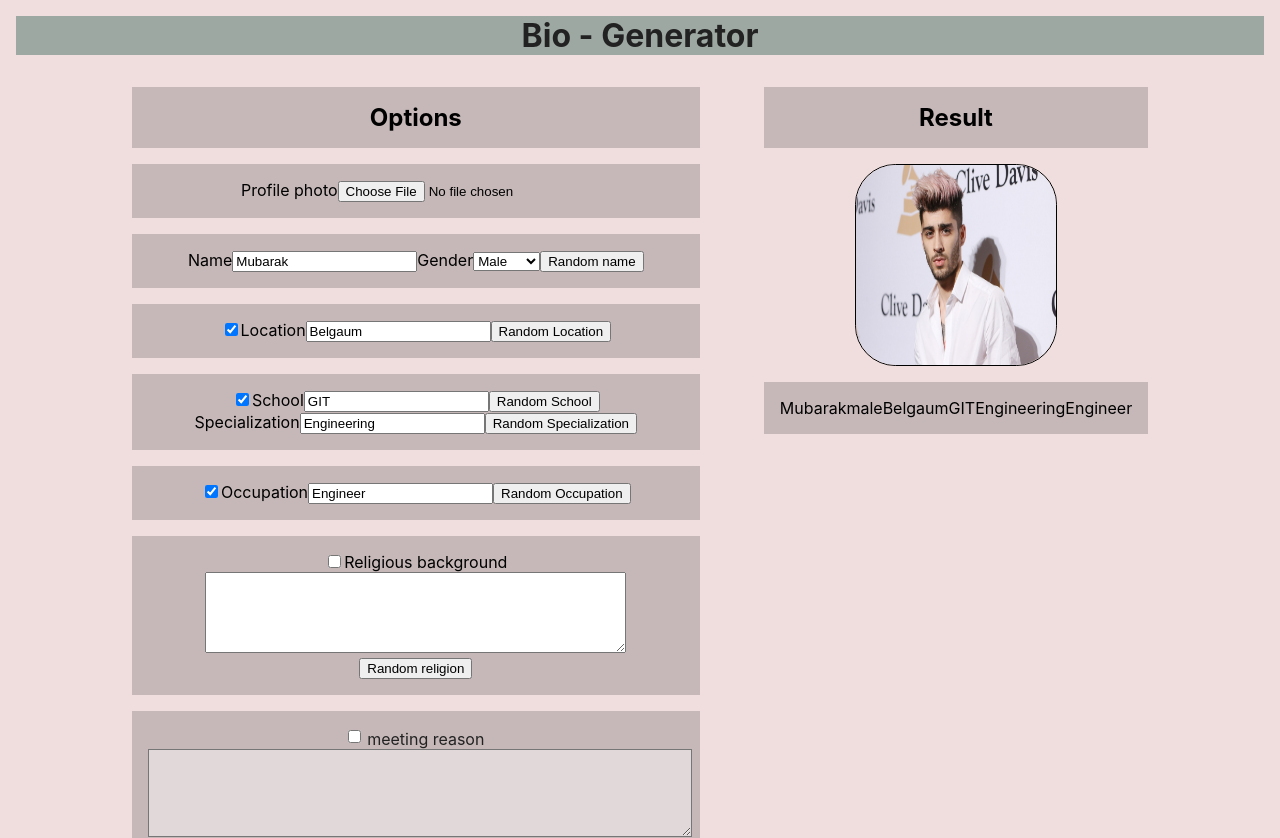
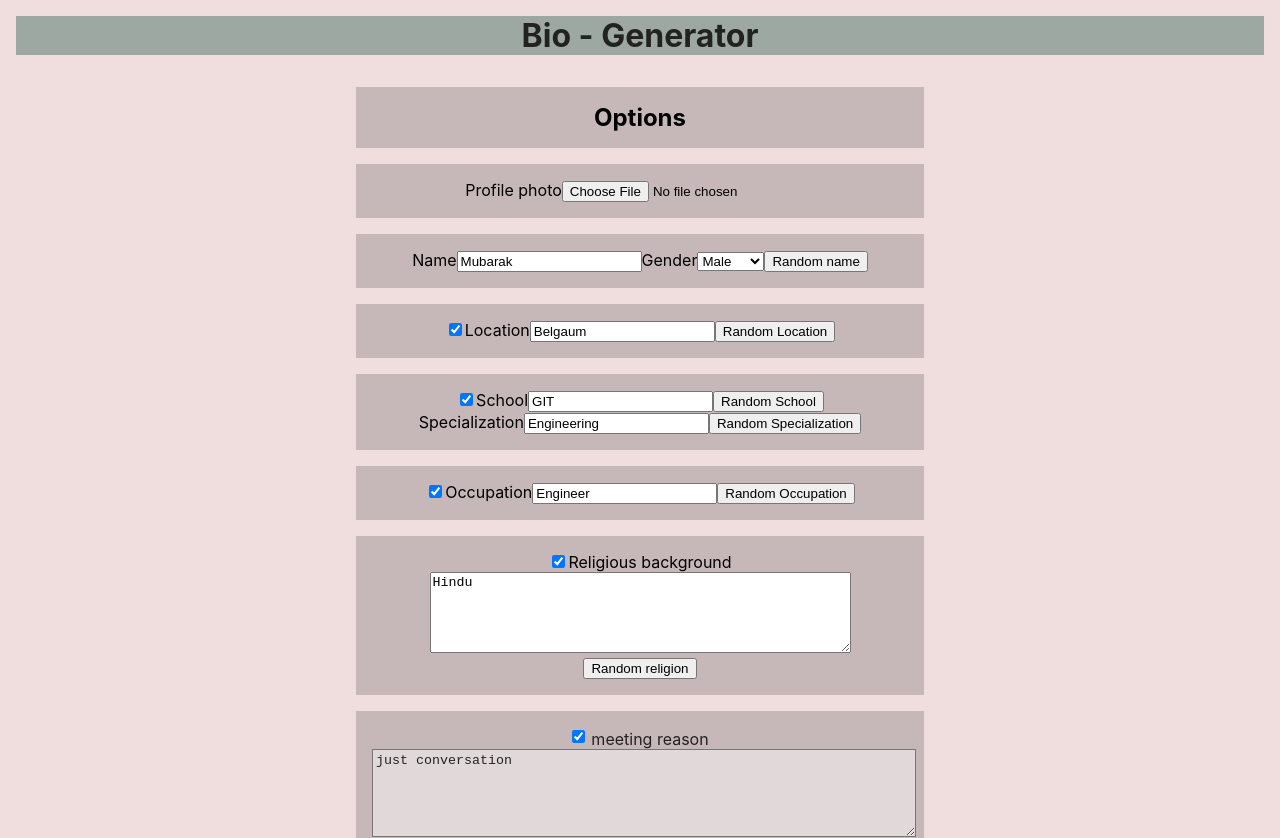
Before and after one commit to mubarak7785/Bio-Generator, a React (Vite) app: page / in a window 1280 px wide. Shown: the top 838 px of the page. Built offline with nearby package versions, Linux system fonts and the light colour scheme.

Commit message:
value reading & displaying functionalities for Religious background and meetings were added

```diff
--- a/src/components/Biogenerator.jsx
+++ b/src/components/Biogenerator.jsx
@@ -7,10 +7,14 @@ export const Biogenerator = () => {
   const [location, setLocation] = useState("Belgaum");
   const [gender, setGender] = useState("male");
   const [school, setSchool] = useState("GIT");
+  const [religion, setReligion] = useState("Hindu");
   const [occupation, setOccupation] = useState("Engineer");
   const [stream, setStream] = useState("Engineering");
+  const [meeting, setMeeting] = useState("just conversation");
   const [isCheckedOccuption, setIsCheckedoccuption] = useState(true);
+  const [isChecked, setIsChecked] = useState(true);
   const [isCheckedLocation, setIsCheckedLocation] = useState(true);
+  const [isCheckedReligion, setIsCheckedReligion] = useState(true);
   const [isCheckedSchool, setIsCheckedSchool] = useState(true);
 
 
@@ -49,6 +53,22 @@ export const Biogenerator = () => {
 
   const handleOnChangeOccuption = () => {
     setIsCheckedoccuption(!isCheckedOccuption);
+  };
+
+  const handleReligion = (e) => {
+    setReligion(e.target.value);
+  };
+
+  const handleOnChangeReligion = () => {
+    setIsCheckedReligion(!isCheckedReligion);
+  };
+
+  const handleMeeting = (e) => {
+    setMeeting(e.target.value);
+  };
+
+  const handleOnChange = () => {
+    setIsChecked(!isChecked);
   };
 
   const photoUpload = (e) => {
@@ -133,15 +153,18 @@ export const Biogenerator = () => {
             <button>Random Occupation</button>
           </div>
           <div className="box">
-            <input type="checkbox" value="false"></input>
+            <input type="checkbox" value="false"  checked={isCheckedReligion}
+              onChange={handleOnChangeReligion}></input>
             <label>Religious background</label>
             <br />
-            <textarea rows="5" cols="50"></textarea>
+            <textarea rows="5" cols="50"  value={religion}
+              onChange={handleReligion}></textarea>
             <br />
             <button>Random religion</button>
           </div>
           <div className="box">
-            <input type="checkbox" value="false"></input>
+            <input type="checkbox" value="false"  checked={isChecked}
+              onChange={handleOnChange} ></input>
             <label
               style={{
                 verticalAlign: "middle",
@@ -153,7 +176,8 @@ export const Biogenerator = () => {
             >
               meeting reason
             </label>
-            <textarea className="textarea" rows="5" cols="20"></textarea>
+            <textarea className="textarea" rows="5" cols="20"  value={meeting}
+              onChange={handleMeeting}></textarea>
             <button className="selectbutton">For peace</button>
             <button className="selectbutton">For personal reason</button>
             <button className="selectbutton">For prayer</button>
@@ -172,6 +196,8 @@ export const Biogenerator = () => {
             {school}
             {stream}
             {occupation}
+            {religion}
+            {meeting}
           </div>
         </div>
       </div>
```
